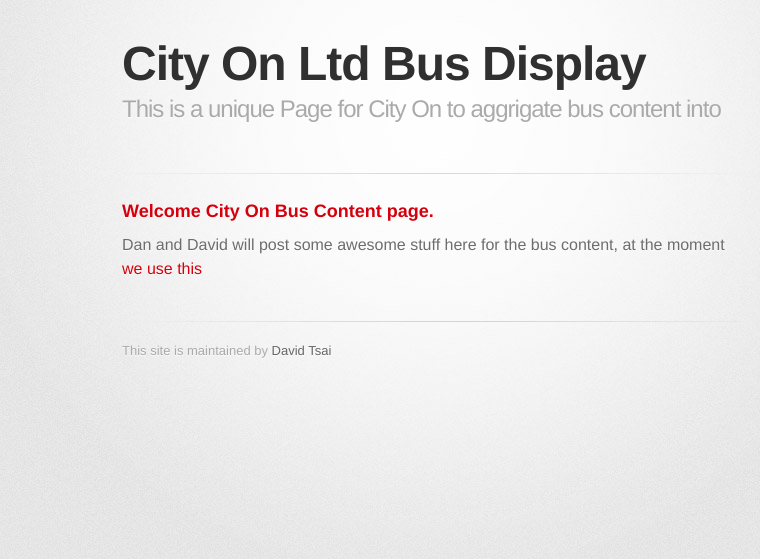
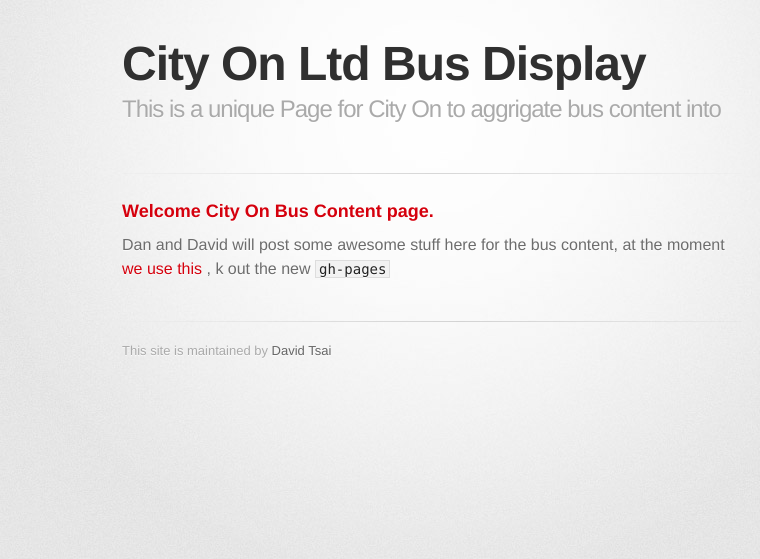
Before and after one commit to andyhiggsakl/busjekyll, a Jekyll site: the page index.html, which Jekyll copies as it is, in a window 1280 px wide. Shown: the top 559 px of the page, without its empty margins (208-968 px from the left). Built offline with Jekyll 4.4.1, drawn with Linux system fonts in a browser that asks for light colours; nearby versions of some CDN libraries; some web fonts are replaced; a style sheet for code colours, icons or effects is not loaded.

Commit message:
replaced index file codes

```diff
--- a/index.html
+++ b/index.html
@@ -7,7 +7,7 @@
     <link rel="stylesheet" type="text/css" href="stylesheets/stylesheet.css" media="screen">
     <link rel="stylesheet" type="text/css" href="stylesheets/github-dark.css" media="screen">
     <link rel="stylesheet" type="text/css" href="stylesheets/print.css" media="print">
-    <script src="http://ajax.googleapis.com/ajax/libs/jquery/1.11.2/jquery.min.js"></script>
+      <script src="http://ajax.googleapis.com/ajax/libs/jquery/1.11.2/jquery.min.js"></script>
     <!--[if lt IE 9]>
     <script src="//html5shiv.googlecode.com/svn/trunk/html5.js"></script>
     <![endif]-->
@@ -27,9 +27,9 @@
 
         <section id="main_content">
           <h3>
-<a id="welcome-to-github-pages" class="anchor" href="#welcome-to-github-pages" aria-hidden="true"><span aria-hidden="true" class="octicon octicon-link" style= "color: black"></span></a>Welcome City On Bus Content page.</h3>
+<a id="welcome-to-github-pages" class="anchor" href="#welcome-to-github-pages" aria-hidden="true"><span aria-hidden="true" class="octicon octicon-link"></span></a>Welcome City On Bus Content page.</h3>
 
-<p>Dan and David will post some awesome stuff here for the bus content, at the moment<a href="http://www.dtcm.co.nz/bus-display-demo/"> we use this </a></p>
+<p>Dan and David will post some awesome stuff here for the bus content, at the moment<a href="http://www.dtcm.co.nz/bus-display-demo/"> we use this </a>, k out the new <code>gh-pages</code></p>
 
 <link href="https://socialhub.s3.amazonaws.com/production/styles/sr-socialhub.carousel.default.css.gz" rel="stylesheet" />
 <script src="https://socialhub.s3.amazonaws.com/production/scripts/app-carousel.min.js.gz"></script>
```
